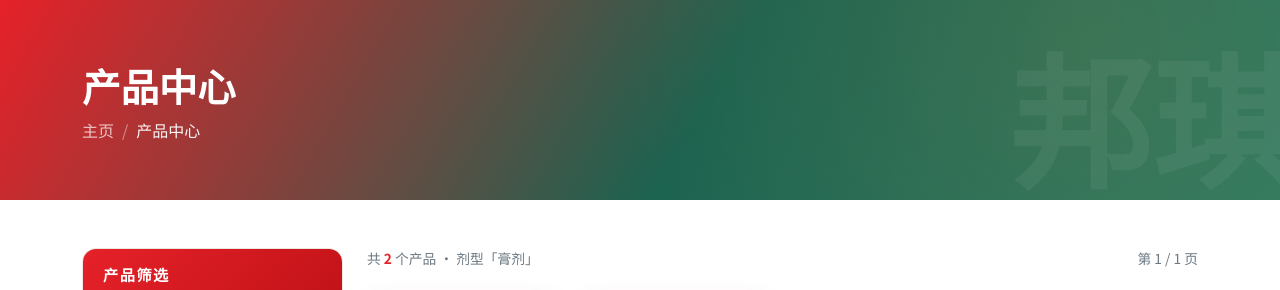
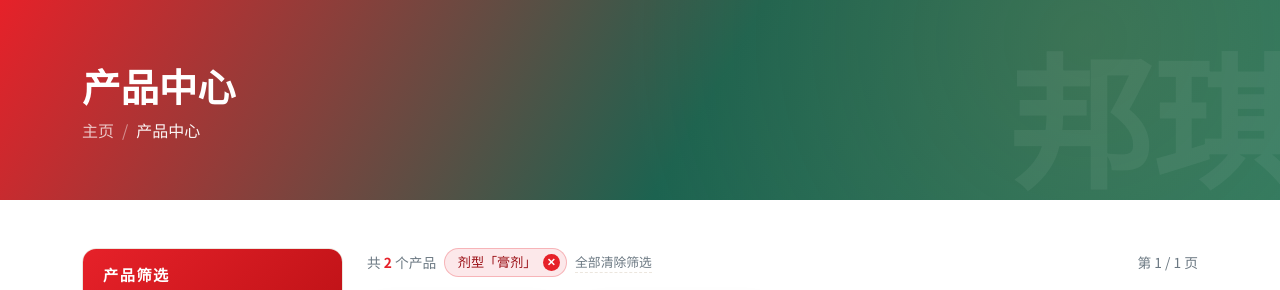
Before and after one commit to jack-hug/bangqi-website, a Flask app: a page that uses templates/products.html in a window 1280 px wide. Shown: the part 108-398 px from the top of the page. Run offline with Flask 3, Linux system fonts and the light colour scheme; data comes from the database, SQL or seed files in the repository.

Commit message:
产品中心：已选筛选条件改为可一键取消的红叉标签，并新增「全部清除筛选」
现象：
- 产品中心筛选后，计数行只用浅灰小字串出「共 N 个产品 · 剂型「膏剂」」，
  想取消某个条件必须回到侧栏重新点一遍，多个条件叠加时尤其麻烦；
  也没有一处能一次性清空全部筛选的入口。

修法（templates/products.html，仅此一个文件）：
1. 计数行重构为「结果栏」：左侧「共 N 个产品」+ 每个已生效条件一个标签，
   标签文案为「剂型「膏剂」」并带红色圆形 ×，点击即去掉该条条件、其余条件保留；
   title / aria-label 均写明「取消筛选：剂型「膏剂」」。
2. 有任一条件生效时，标签之后出现「全部清除筛选」，跳回 /products 清空全部条件。
3. 侧栏已选中的筛选标签本身也改为可点击取消（hover 有提示），
   与「全部」按钮形成一致的取消路径。
4. 样式：标签用品牌浅红底（--bq-red-soft）+ 深红字，悬停整块变朱红、× 反白；
   结果栏用 flex-wrap，窄屏自动换行。

实测（临时库副本，生产库未触碰）：
- 接口断言 30/30 通过：无条件→无标签无清除入口；单条件→1 标签 + 清除入口；
  双条件→2 标签且各自链接只去掉自己那个条件；点击红叉后剩余条件保留；
  「全部清除筛选」后回到全量；四条件叠加时标签如实展示、空结果提示正常；
  筛选状态下的翻页链接仍带 form 条件，第 2 页标签与页码（2/2）均正确。
- 浏览器实测：计数行文本 = 「共 1 个产品 剂型「颗粒剂」✕ 商标「邦琪牌」✕ 全部清除筛选」，
  点最后一个标签的红叉后 URL 变为只剩 form 条件、剩余 1 个标签。
- 手机 390 视口无横向溢出，标签自动换行；全站 10 个页面/资源回归全 200。

```diff
--- a/templates/products.html
+++ b/templates/products.html
@@ -27,7 +27,9 @@
             <div class="filter-tags">
               <a href="/products{{ qs_except('form') }}" class="filter-tag {{ 'active' if not cur_form }}">全部</a>
               {% for f in DOSAGE_FORMS %}
-              <a href="/products{{ qs_append('form', f) }}" class="filter-tag {{ 'active' if cur_form == f }}">{{ f }}</a>
+              <a href="/products{{ qs_except('form') if cur_form == f else qs_append('form', f) }}"
+                 class="filter-tag {{ 'active' if cur_form == f }}"
+                 title="{{ '取消筛选：' ~ f if cur_form == f else '按条件筛选：' ~ f }}">{{ f }}</a>
               {% endfor %}
             </div>
           </div>
@@ -36,7 +38,9 @@
             <div class="filter-tags">
               <a href="/products{{ qs_except('manufacturer') }}" class="filter-tag {{ 'active' if not cur_manufacturer }}">全部</a>
               {% for m in manufacturers %}
-              <a href="/products{{ qs_append('manufacturer', m) }}" class="filter-tag {{ 'active' if cur_manufacturer == m }}">{{ m }}</a>
+              <a href="/products{{ qs_except('manufacturer') if cur_manufacturer == m else qs_append('manufacturer', m) }}"
+                 class="filter-tag {{ 'active' if cur_manufacturer == m }}"
+                 title="{{ '取消筛选：' ~ m if cur_manufacturer == m else '按条件筛选：' ~ m }}">{{ m }}</a>
               {% endfor %}
             </div>
           </div>
@@ -45,7 +49,9 @@
             <div class="filter-tags">
               <a href="/products{{ qs_except('trademark') }}" class="filter-tag {{ 'active' if not cur_trademark }}">全部</a>
               {% for t in trademarks %}
-              <a href="/products{{ qs_append('trademark', t) }}" class="filter-tag {{ 'active' if cur_trademark == t }}">{{ t }}</a>
+              <a href="/products{{ qs_except('trademark') if cur_trademark == t else qs_append('trademark', t) }}"
+                 class="filter-tag {{ 'active' if cur_trademark == t }}"
+                 title="{{ '取消筛选：' ~ t if cur_trademark == t else '按条件筛选：' ~ t }}">{{ t }}</a>
               {% endfor %}
             </div>
           </div>
@@ -54,7 +60,9 @@
             <div class="filter-tags">
               <a href="/products{{ qs_except('func') }}" class="filter-tag {{ 'active' if not cur_func }}">全部</a>
               {% for fn in functions %}
-              <a href="/products{{ qs_append('func', fn) }}" class="filter-tag {{ 'active' if cur_func == fn }}">{{ fn }}</a>
+              <a href="/products{{ qs_except('func') if cur_func == fn else qs_append('func', fn) }}"
+                 class="filter-tag {{ 'active' if cur_func == fn }}"
+                 title="{{ '取消筛选：' ~ fn if cur_func == fn else '按条件筛选：' ~ fn }}">{{ fn }}</a>
               {% endfor %}
             </div>
           </div>
@@ -63,13 +71,27 @@
     </div>
 
     <div class="col-lg-9">
-      <div class="d-flex justify-content-between align-items-baseline mb-4">
-        <span class="result-count">共 <strong>{{ total }}</strong> 个产品
-          {% if cur_manufacturer %}· 生产企业「{{ cur_manufacturer }}」{% endif %}
-          {% if cur_form %}· 剂型「{{ cur_form }}」{% endif %}
-          {% if cur_trademark %}· 商标「{{ cur_trademark }}」{% endif %}
-          {% if cur_func %}· 功能「{{ cur_func }}」{% endif %}
-        </span>
+      {# 已生效的筛选条件：每项一个带红叉的标签，点击即取消；右侧另有「全部清除筛选」 #}
+      {% set active_filters = [] %}
+      {% if cur_form %}{% set _ = active_filters.append(('form', '剂型', cur_form)) %}{% endif %}
+      {% if cur_manufacturer %}{% set _ = active_filters.append(('manufacturer', '生产企业', cur_manufacturer)) %}{% endif %}
+      {% if cur_trademark %}{% set _ = active_filters.append(('trademark', '商标', cur_trademark)) %}{% endif %}
+      {% if cur_func %}{% set _ = active_filters.append(('func', '功能', cur_func)) %}{% endif %}
+
+      <div class="result-bar mb-4">
+        <div class="result-bar-main">
+          <span class="result-count">共 <strong>{{ total }}</strong> 个产品</span>
+          {% for key, label, val in active_filters %}
+          <a class="filter-chip" href="/products{{ qs_except(key) }}"
+             title="取消筛选：{{ label }}「{{ val }}」" aria-label="取消筛选：{{ label }}「{{ val }}」">
+            <span>{{ label }}「{{ val }}」</span>
+            <span class="filter-chip-x" aria-hidden="true">&#10005;</span>
+          </a>
+          {% endfor %}
+          {% if active_filters %}
+          <a class="filter-clear" href="/products" title="清除全部筛选条件">全部清除筛选</a>
+          {% endif %}
+        </div>
         <span class="result-count">第 {{ page }} / {{ pages }} 页</span>
       </div>
 
@@ -140,6 +162,34 @@
 .result-count { font-size: .86rem; color: var(--bq-gray); }
 .result-count strong { color: var(--bq-red); }
 
+/* 结果栏：左侧「共 N 个产品」+ 已选筛选标签（带红叉，点击取消）+ 全部清除 */
+.result-bar {
+  display: flex; flex-wrap: wrap; align-items: center; justify-content: space-between;
+  gap: .55rem 1rem;
+}
+.result-bar-main { display: flex; flex-wrap: wrap; align-items: center; gap: .5rem; }
+.filter-chip {
+  display: inline-flex; align-items: center; gap: .4rem;
+  font-size: .82rem; line-height: 1.5; color: var(--bq-red-deep);
+  background: var(--bq-red-soft); border: 1px solid rgba(230, 33, 41, .26);
+  border-radius: 999px; padding: .22rem .4rem .22rem .78rem;
+  transition: background .2s, color .2s, border-color .2s;
+}
+.filter-chip:hover { background: var(--bq-red); border-color: var(--bq-red); color: #fff; }
+.filter-chip-x {
+  display: inline-flex; align-items: center; justify-content: center;
+  width: 1.05rem; height: 1.05rem; border-radius: 50%;
+  font-size: .66rem; font-weight: 700; line-height: 1;
+  color: #fff; background: var(--bq-red); transition: background .2s, color .2s;
+}
+.filter-chip:hover .filter-chip-x { background: #fff; color: var(--bq-red); }
+.filter-clear {
+  font-size: .8rem; color: var(--bq-gray);
+  border-bottom: 1px dashed var(--bq-line); padding-bottom: 1px;
+  transition: color .2s, border-color .2s;
+}
+.filter-clear:hover { color: var(--bq-red); border-color: var(--bq-red); }
+
 .product-card { position: relative; border-radius: var(--bq-radius); overflow: hidden; box-shadow: var(--bq-shadow); }
 .product-ph { height: 230px; transition: filter .35s, transform .35s; }
 .product-overlay {
```
